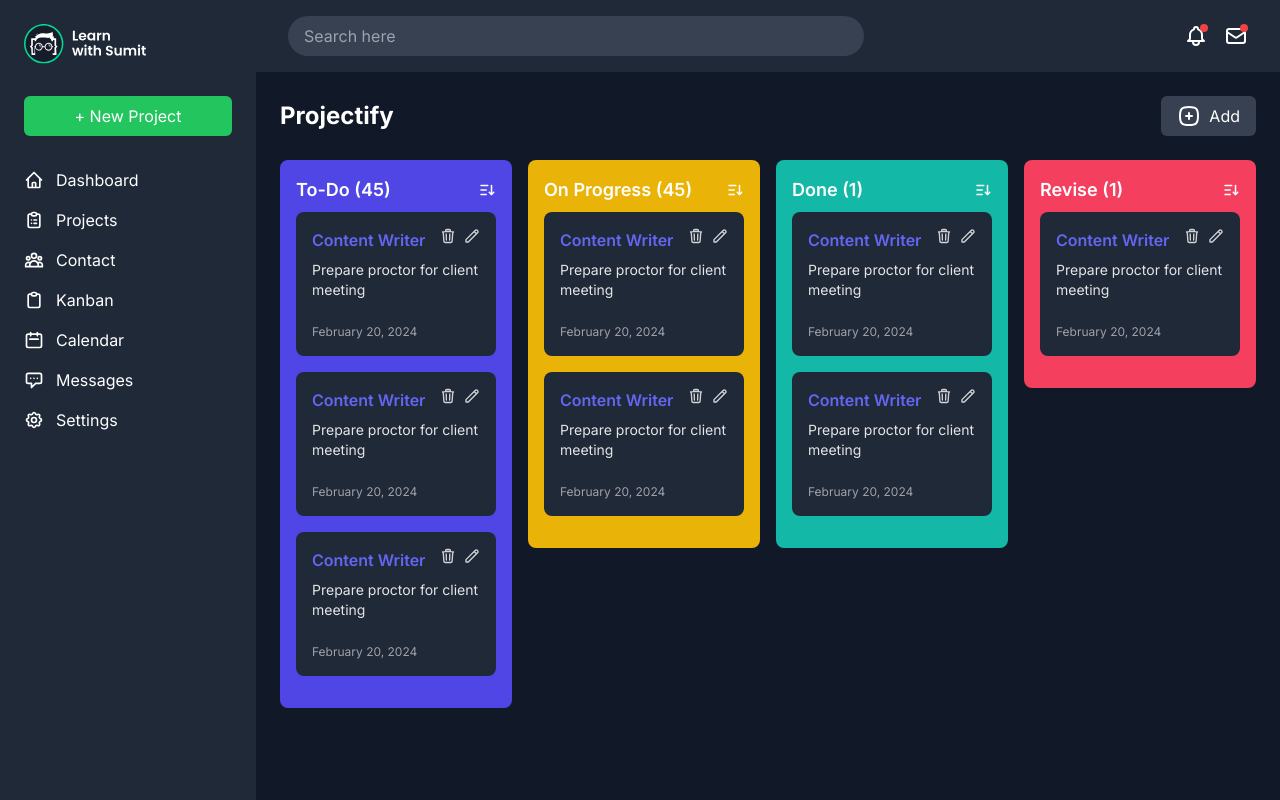
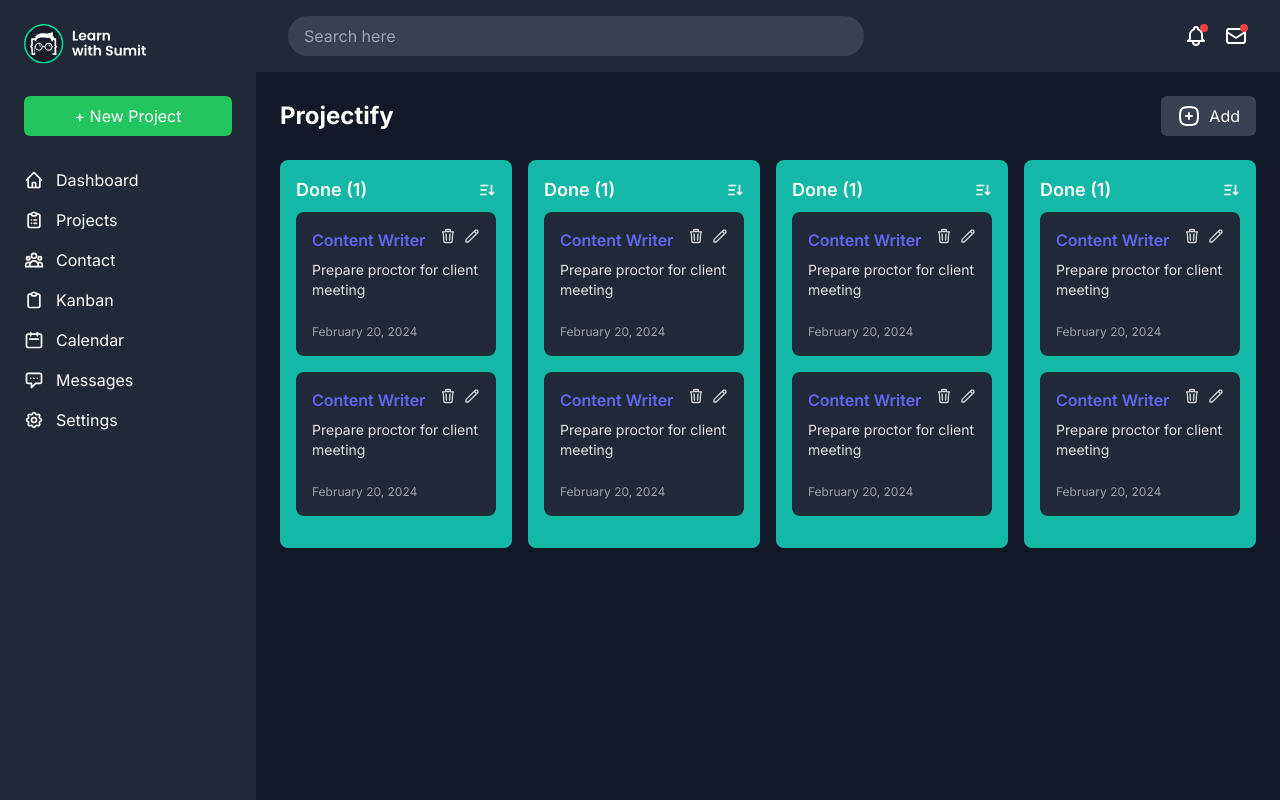
Before and after one commit to Fahim047/rnext-a3-project-manager, a React (Vite) app: page / in a window 1280 px wide. Built offline with nearby package versions, Linux system fonts and the light colour scheme.

Commit message:
🔧 Further Broke Down Into Small Components

```diff
--- /dev/null
+++ b/src/components/Header.jsx
@@ -0,0 +1,30 @@
+import { BellIcon, HamburgerIcon, LetterIcon } from './icons';
+
+const Header = () => {
+	return (
+		<header className="flex items-center justify-between bg-gray-800 p-4">
+			<button className="lg:hidden">
+				<HamburgerIcon />
+			</button>
+			<div className="mx-4 flex-1">
+				<input
+					type="text"
+					placeholder="Search here"
+					className="w-full max-w-xl rounded-full bg-gray-700 px-4 py-2 text-white focus:outline-none"
+				/>
+			</div>
+			<div className="flex items-center">
+				<button className="relative mr-4">
+					<BellIcon />
+					<span className="absolute right-0 top-0 h-2 w-2 rounded-full bg-red-500"></span>
+				</button>
+				<button className="relative mr-4">
+					<LetterIcon />
+					<span className="absolute right-0 top-0 h-2 w-2 rounded-full bg-red-500"></span>
+				</button>
+			</div>
+		</header>
+	);
+};
+
+export default Header;
--- a/src/components/Main.jsx
+++ b/src/components/Main.jsx
@@ -1,114 +1,13 @@
-import {
-	BarsArrowDown,
-	BellIcon,
-	HamburgerIcon,
-	LetterIcon,
-	PlusIcon,
-} from './icons';
-import Task from './Task';
+import Header from './Header';
+import TaskBoard from './TaskBoard';
 
 const Main = () => {
 	return (
 		<main className="flex-1 overflow-y-auto overflow-x-hidden">
 			{/* <!-- Top Bar --> */}
-			<header className="flex items-center justify-between bg-gray-800 p-4">
-				<button className="lg:hidden">
-					<HamburgerIcon />
-				</button>
-				<div className="mx-4 flex-1">
-					<input
-						type="text"
-						placeholder="Search here"
-						className="w-full max-w-xl rounded-full bg-gray-700 px-4 py-2 text-white focus:outline-none"
-					/>
-				</div>
-				<div className="flex items-center">
-					<button className="relative mr-4">
-						<BellIcon />
-						<span className="absolute right-0 top-0 h-2 w-2 rounded-full bg-red-500"></span>
-					</button>
-					<button className="relative mr-4">
-						<LetterIcon />
-						<span className="absolute right-0 top-0 h-2 w-2 rounded-full bg-red-500"></span>
-					</button>
-				</div>
-			</header>
-
+			<Header />
 			{/* <!-- Project Content --> */}
-			<div className="mx-auto max-w-7xl p-6">
-				<div className="mb-6 flex items-center justify-between">
-					<h2 className="text-2xl font-bold">Projectify</h2>
-					<div className="flex space-x-2">
-						<button className="flex items-center rounded-md bg-gray-700 px-4 py-2 text-white">
-							<PlusIcon />
-							Add
-						</button>
-					</div>
-				</div>
-
-				<div className="-mx-2 mb-6 flex flex-wrap">
-					{/* <!-- Todo --> */}
-					<div className="mb-4 w-full px-2 sm:w-1/2 md:w-1/4">
-						<div className="rounded-lg bg-indigo-600 p-4">
-							<div className="mb-2 flex items-center justify-between">
-								<h3 className="text-lg font-semibold">To-Do (45)</h3>
-								<BarsArrowDown />
-							</div>
-							<div>
-								<Task />
-								<Task />
-								<Task />
-							</div>
-
-							{/* <!-- Add more task cards here --> */}
-						</div>
-					</div>
-
-					{/* <!-- On Progress --> */}
-					<div className="mb-4 w-full px-2 sm:w-1/2 md:w-1/4">
-						<div className="rounded-lg bg-yellow-500 p-4">
-							<div className="mb-2 flex items-center justify-between">
-								<h3 className="text-lg font-semibold">On Progress (45)</h3>
-								<BarsArrowDown />
-							</div>
-
-							<Task />
-							<Task />
-							{/* <!-- Add more task cards here --> */}
-						</div>
-					</div>
-
-					{/* <!-- Done --> */}
-					<div className="mb-4 w-full px-2 sm:w-1/2 md:w-1/4">
-						<div className="rounded-lg bg-teal-500 p-4">
-							<div className="mb-2 flex items-center justify-between">
-								<h3 className="text-lg font-semibold">Done (1)</h3>
-								<BarsArrowDown />
-							</div>
-
-							<div>
-								<Task />
-								<Task />
-							</div>
-
-							{/* <!-- Add more task cards here --> */}
-						</div>
-					</div>
-
-					{/* <!-- Revised --> */}
-					<div className="mb-4 w-full px-2 sm:w-1/2 md:w-1/4">
-						<div className="rounded-lg bg-rose-500 p-4">
-							<div className="mb-2 flex items-center justify-between">
-								<h3 className="text-lg font-semibold">Revise (1)</h3>
-								<BarsArrowDown />
-							</div>
-							<Task />
-
-							{/* <!-- Add more task cards here --> */}
-						</div>
-					</div>
-				</div>
-			</div>
+			<TaskBoard />
 		</main>
 	);
 };
--- /dev/null
+++ b/src/components/TaskBoard.jsx
@@ -0,0 +1,27 @@
+import { taskCategories } from '../data/data';
+import { PlusIcon } from './icons';
+import TaskCategory from './TaskCategory';
+
+const TaskBoard = () => {
+	return (
+		<div className="mx-auto max-w-7xl p-6">
+			<div className="mb-6 flex items-center justify-between">
+				<h2 className="text-2xl font-bold">Projectify</h2>
+				<div className="flex space-x-2">
+					<button className="flex items-center rounded-md bg-gray-700 px-4 py-2 text-white">
+						<PlusIcon />
+						Add
+					</button>
+				</div>
+			</div>
+
+			<div className="-mx-2 mb-6 flex flex-wrap">
+				{taskCategories.map((category) => (
+					<TaskCategory key={category} />
+				))}
+			</div>
+		</div>
+	);
+};
+
+export default TaskBoard;
--- /dev/null
+++ b/src/components/TaskCategory.jsx
@@ -0,0 +1,25 @@
+import React from 'react';
+import { BarsArrowDown } from './icons';
+import Task from './Task';
+
+const TaskCategory = () => {
+	return (
+		<div className="mb-4 w-full px-2 sm:w-1/2 md:w-1/4">
+			<div className="rounded-lg bg-teal-500 p-4">
+				<div className="mb-2 flex items-center justify-between">
+					<h3 className="text-lg font-semibold">Done (1)</h3>
+					<BarsArrowDown />
+				</div>
+
+				<div>
+					<Task />
+					<Task />
+				</div>
+
+				{/* <!-- Add more task cards here --> */}
+			</div>
+		</div>
+	);
+};
+
+export default TaskCategory;
--- a/src/data/data.js
+++ b/src/data/data.js
@@ -17,3 +17,5 @@ export const navLinks = [
 	{ label: 'Messages', icon: MessageIcon },
 	{ label: 'Settings', icon: SettingIcon },
 ];
+
+export const taskCategories = ['To-Do', 'On Progress', 'Done', 'Revise'];
```
